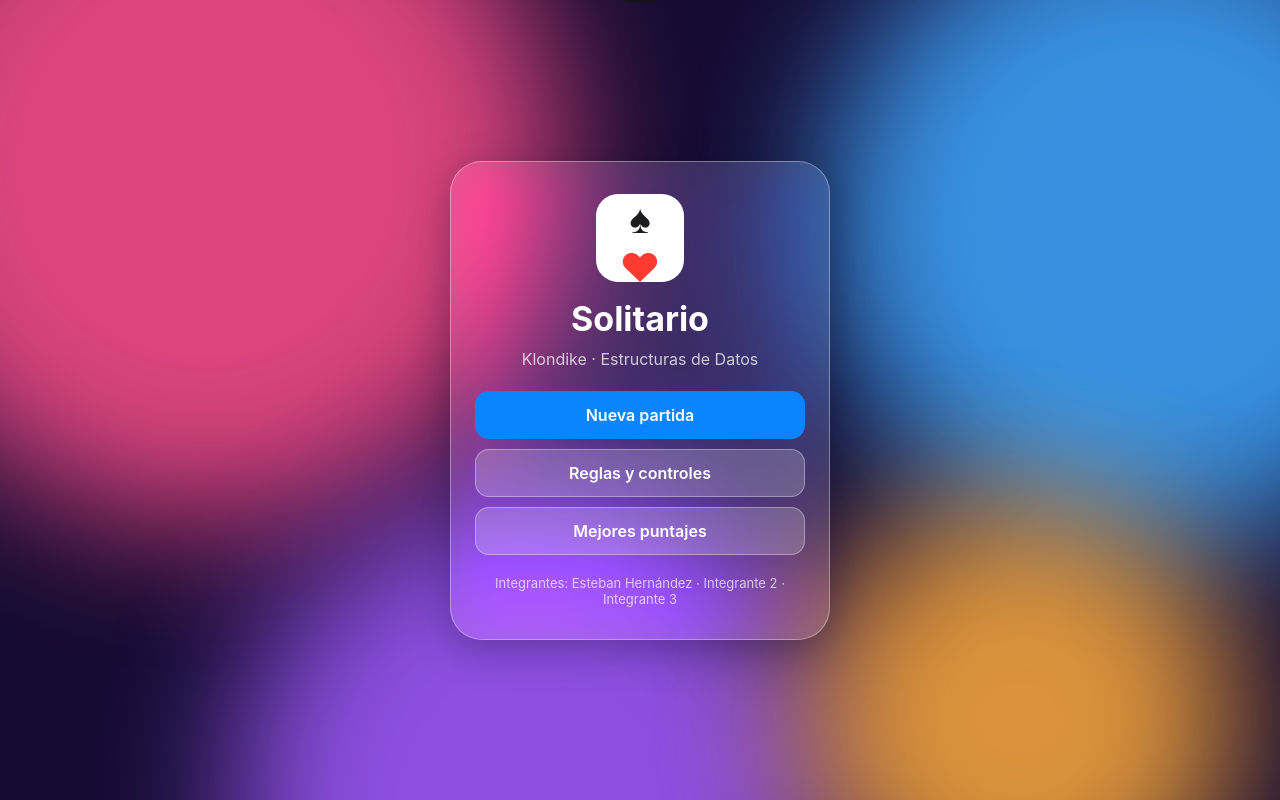
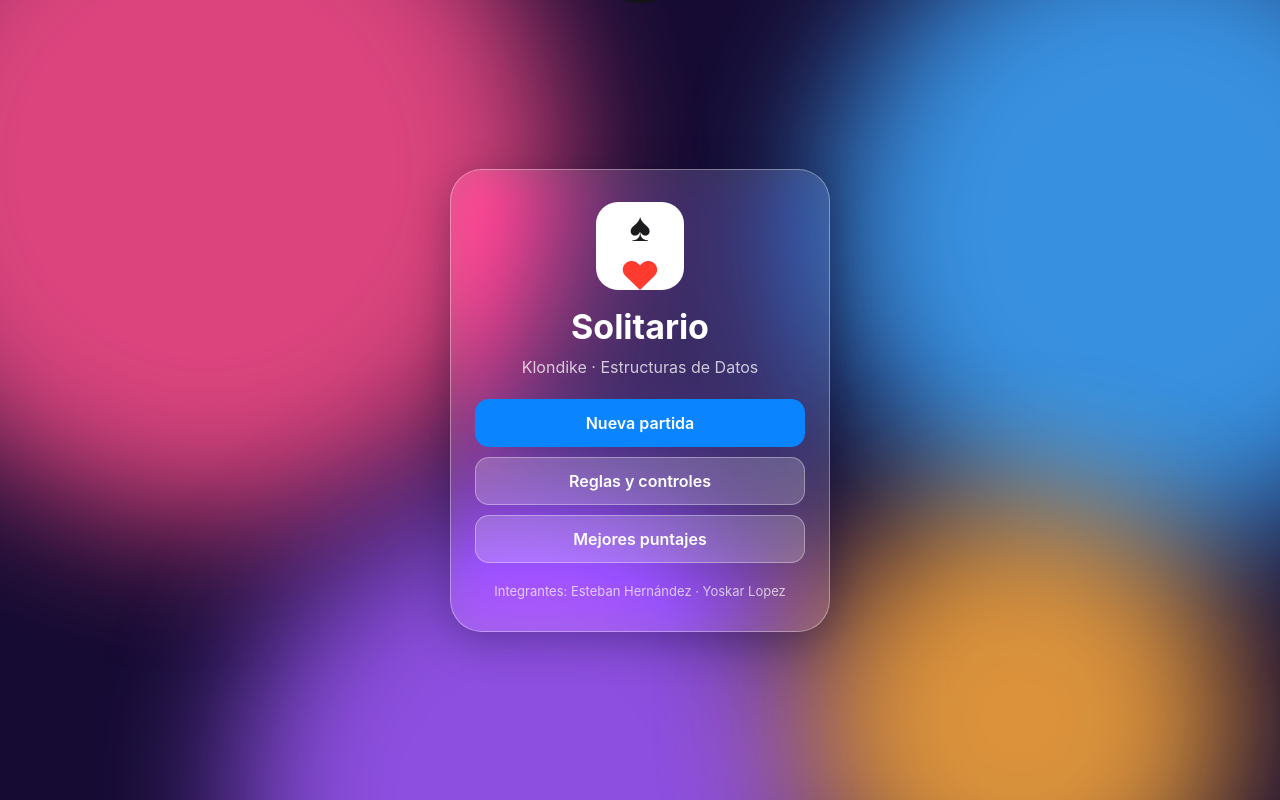
Before and after one commit to estebanho/solitario-estructuras-datos, a plain HTML site: page index.html in a window 1280 px wide. Drawn offline with Linux system fonts and the light colour scheme.

Commit message:
Ajustes finales de la interfaz

```diff
--- a/index.html
+++ b/index.html
@@ -3,7 +3,7 @@
 <head>
   <meta charset="UTF-8">                                                    <!-- tildes, ñ y símbolos de cartas -->
   <meta name="viewport" content="width=device-width, initial-scale=1">     <!-- se adapta al celular -->
-  <title>Solitario - Estructuras de Datos</title>                          <!-- texto de la pestaña -->
+  <title>Solitario ♥️ Estructuras de Datos</title>                          <!-- texto de la pestaña -->
   <link rel="stylesheet" href="css/estilos.css">                           <!-- carga la apariencia -->
 </head>
 <body>
--- a/js/interfaz/Interfaz.js
+++ b/js/interfaz/Interfaz.js
@@ -6,7 +6,7 @@
  */
 
 // Integrantes del grupo (cambiar por los nombres reales)
-const INTEGRANTES = 'Esteban Hernández · Integrante 2 · Integrante 3';
+const INTEGRANTES = 'Esteban Hernández · Yoskar Lopez ';
 
 /**
  * Atajo para buscar un elemento de la página por su selector.
```
